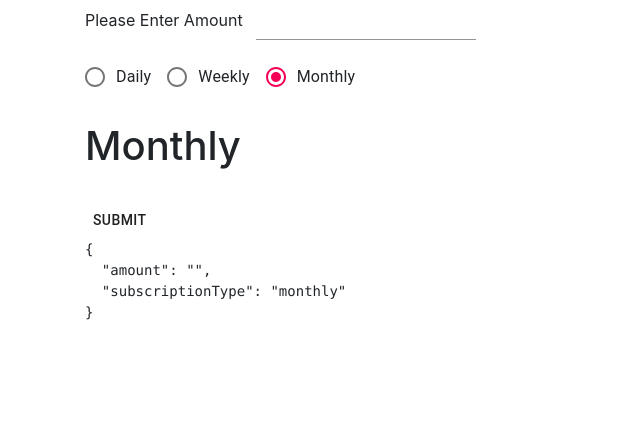
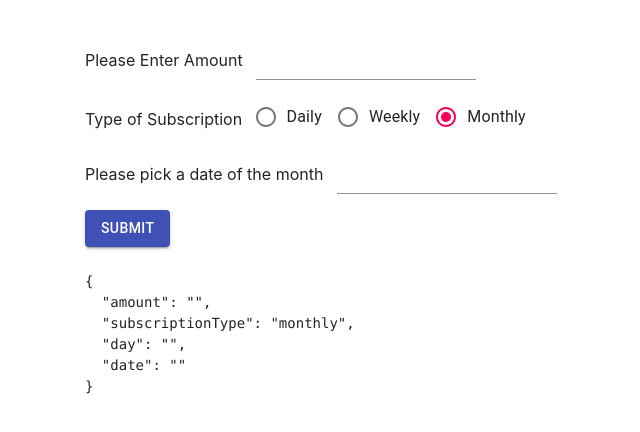
Before and after one commit to dhaivat28/pay-app, a React (Create React App) app: page / in a window 1280 px wide. Both pictures are taken after a click on the label "Monthly". Shown: the top 432 px of the page, without its empty margins (0-640 px from the left). Built offline with nearby package versions, Linux system fonts and the light colour scheme.

Commit message:
fixed ui Inputs

```diff
--- a/src/App.js
+++ b/src/App.js
@@ -43,7 +43,9 @@ const AskDay = (props) => {
   else if (props.subscriptionType && props.subscriptionType === "monthly")
   {
     return(
-      <h1>Monthly</h1>
+          <div className="form-group">
+          <MaterialInput label="Please pick a date of the month" name="date" type="number" />
+          </div>
     );
   }
 };
@@ -52,31 +54,33 @@ const App = () => {
 
   return (
     <div className="App container">
-      <div className="row">
-      <div className="col-lg-6 mt-2">
+      <div className="row align-items-center">
+      <div className="col-lg-6 mt-5">
       <Formik
-            initialValues={{amount:'', subscriptionType:''}}
+            initialValues={{
+            amount:'',
+            subscriptionType:'',
+            day:'',
+            date:''}}
             onSubmit={data => console.log(data)}
           >
 
-            {({values, handleSubmit}) => (
+            {({values}) => (
             <>
               <Form>
 
-
-                <MaterialInput label="Please Enter Amount" name="amount" type="text" />
-
+              <MaterialInput label="Please Enter Amount" name="amount" type="number" />
               <div className="form-group">
+              <label htmlFor="subscriptionType"> Type of Subscription &nbsp;&nbsp;</label>
                 <MaterialRadio label="Daily" name="subscriptionType" value="daily" type="radio"/>
                 <MaterialRadio label="Weekly" name="subscriptionType" value="weekly" type="radio"/>
                 <MaterialRadio label="Monthly" name="subscriptionType" value="monthly" type="radio"/>
               </div>
+              {values.subscriptionType == "weekly" || values.subscriptionType == "monthly" ? <AskDay subscriptionType={values.subscriptionType} />: ""}
+              <Button variant="contained" color="primary" type="submit">Submit</Button>
 
-              {values.subscriptionType == "weekly" || values.subscriptionType == "monthly" ? <AskDay subscriptionType={values.subscriptionType} />: ""}
-
+             </Form>
               <br></br>
-              <Button type="submit">Submit</Button>
-             </Form>
               <pre>{JSON.stringify(values,null,2)}</pre>
             </>
             )}
```
